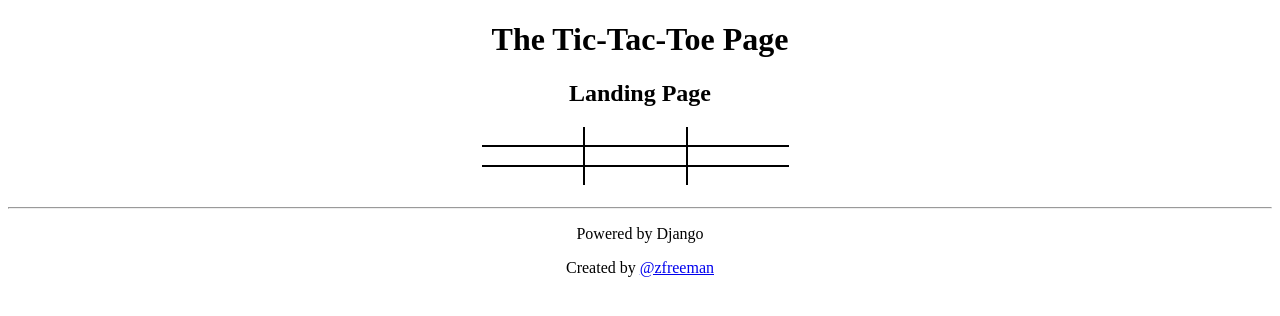
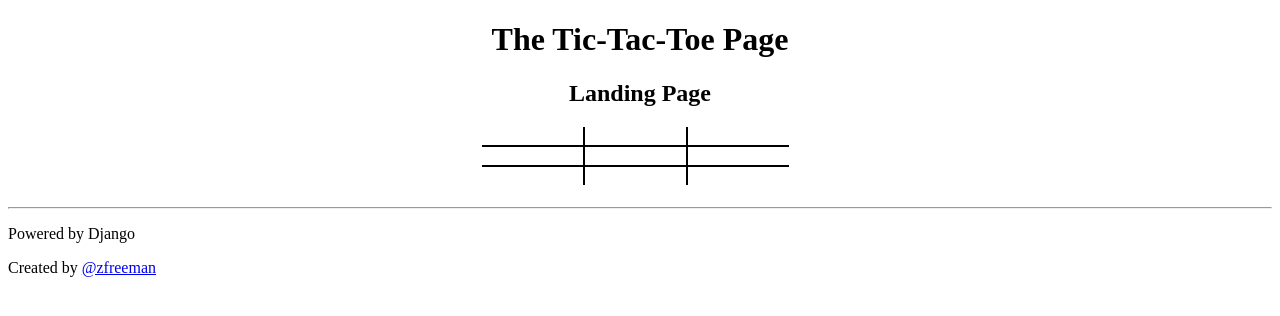
Before and after one commit to zachfreeman/heroku_ttt, a Django app: page /ttt/game/ in a window 1280 px wide. Shown: the top 316 px of the page. Run offline with Django 3.2, Linux system fonts and the light colour scheme.

Commit message:
rolled back changes slightly

```diff
--- a/ttt/static/ttt/css/base.css
+++ b/ttt/static/ttt/css/base.css
@@ -1,3 +1,3 @@
-#head, #footer {
+#head {
     text-align: center;
 }
--- a/ttt/templates/ttt/base.html
+++ b/ttt/templates/ttt/base.html
@@ -3,7 +3,7 @@
 <html lang='en-US'>
 <head>
     <meta charset="UTF-8">
-    <link type="text/css" rel="stylesheet" href="{% static 'ttt/css/base_new.css' %}">
+    <link type="text/css" rel="stylesheet" href="{% static 'ttt/css/base.css' %}">
     {% block css_file %}{% endblock css_file %}
     <title>{% block title %}Stub Title{% endblock title %}</title>
 </head>
```
